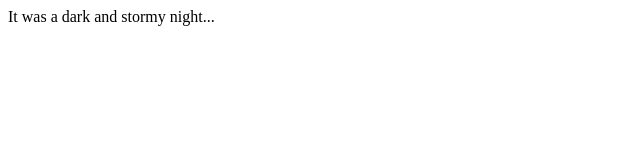
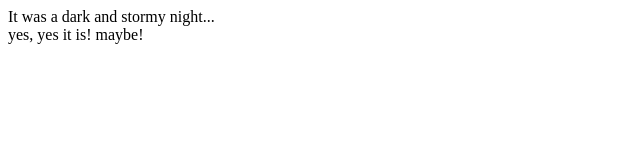
Before and after one commit to heybethfrench/Fireside_Story, a plain HTML site: page index.html in a window 1280 px wide. Shown: the whole page, without its empty margins (0-640 px from the left). Drawn offline with Linux system fonts and the light colour scheme.

Commit message:
Added Yes

```diff
--- a/index.html
+++ b/index.html
@@ -1,5 +1,7 @@
 <html>
   <body>
-    <p>It was a dark and stormy night...</p>
+    <p>It was a dark and stormy night...
+        <br>yes, yes it is! maybe!</br>
+    </p>
   </body>
 </html>
```
